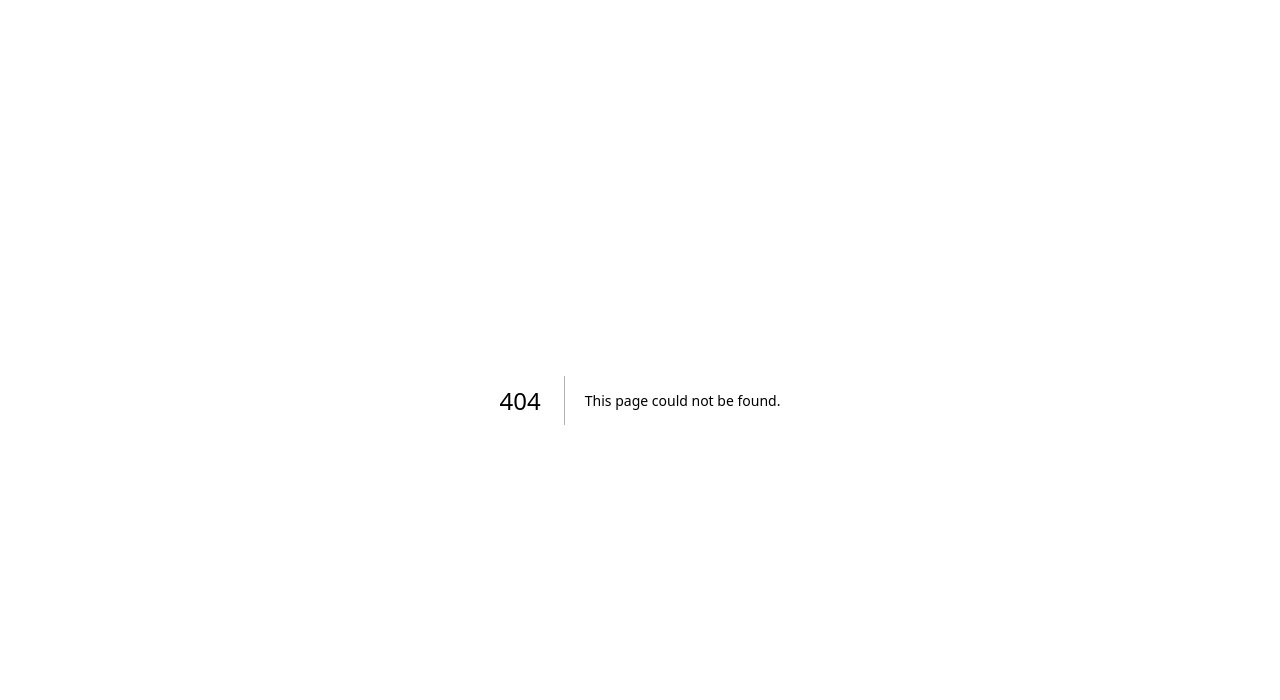
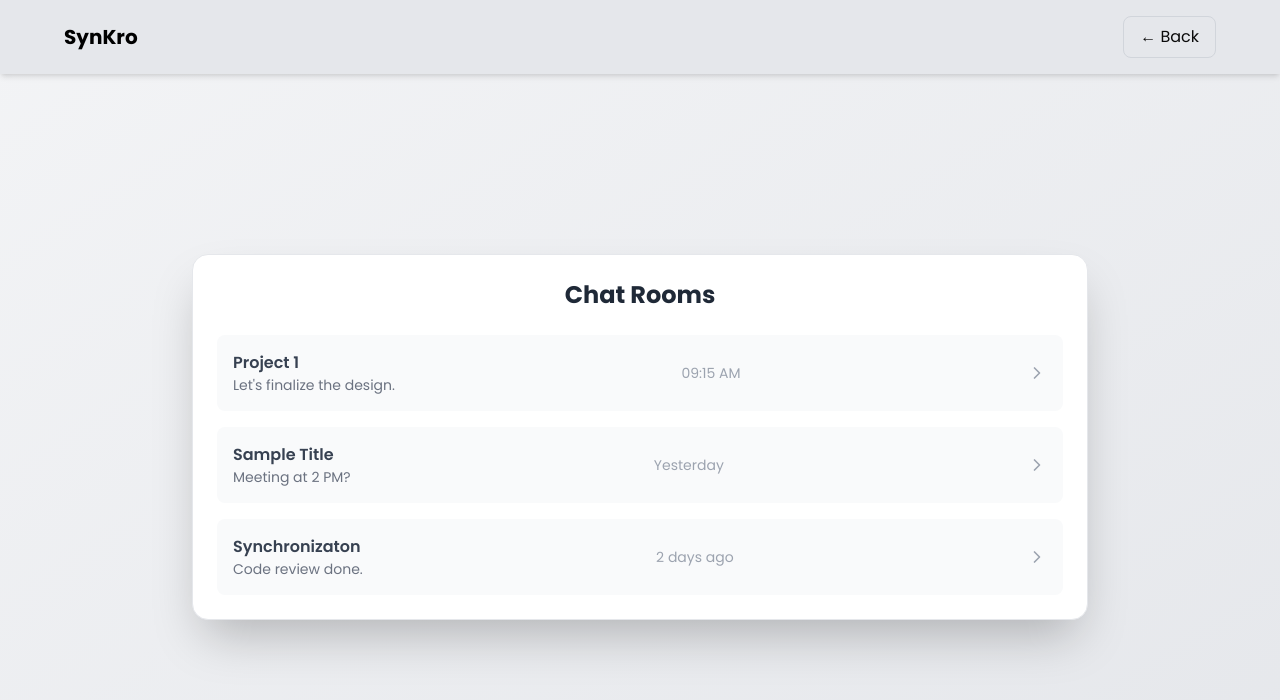
Before and after one commit to PranayVasoya/SynKro, a Next.js app: page /chat in a window 1280 px wide. Before the commit this address had no page. Shown: the top 700 px of the page. Built offline with nearby package versions, Linux system fonts and the light colour scheme.

Commit message:
Create page.tsx

```diff
--- /dev/null
+++ b/src/app/chat/page.tsx
@@ -0,0 +1,132 @@
+"use client";
+
+import { useState, useEffect } from "react";
+import { useRouter } from "next/navigation";
+import { MessageCircle, ChevronRight } from "lucide-react";
+
+// ChatPopup Component (for individual chat layout similar to WhatsApp)
+const ChatPopup = ({ chat, onClose }) => {
+  const [messages, setMessages] = useState([
+    { id: 1, text: "Hello! How's the project going?", sender: "other", time: "10:00 AM" },
+    { id: 2, text: "Great, working on the design now!", sender: "me", time: "10:02 AM" },
+  ]);
+  const [newMessage, setNewMessage] = useState("");
+
+  const handleSendMessage = (e) => {
+    e.preventDefault();
+    if (newMessage.trim()) {
+      setMessages([...messages, { id: messages.length + 1, text: newMessage, sender: "me", time: new Date().toLocaleTimeString([], { hour: '2-digit', minute: '2-digit' }) }]);
+      setNewMessage("");
+    }
+  };
+
+  return (
+    <div className="fixed inset-0 bg-black bg-opacity-50 flex items-center justify-center z-50">
+      <div className="bg-white w-full max-w-md h-[80vh] flex flex-col rounded-lg shadow-2xl border border-gray-200">
+        <div className="flex items-center p-4 border-b border-gray-200">
+          <button onClick={onClose} className="mr-4 text-gray-500 hover:text-gray-700">
+            <svg className="w-6 h-6" fill="none" stroke="currentColor" viewBox="0 0 24 24">
+              <path strokeLinecap="round" strokeLinejoin="round" strokeWidth="2" d="M6 18L18 6M6 6l12 12"/>
+            </svg>
+          </button>
+          <h2 className="text-xl font-semibold">{chat.title}</h2>
+        </div>
+        <div className="flex-1 p-4 overflow-y-auto bg-gray-50">
+          {messages.map((msg) => (
+            <div key={msg.id} className={`mb-2 ${msg.sender === "me" ? "text-right" : "text-left"}`}>
+              <div className={`inline-block p-2 rounded-lg ${msg.sender === "me" ? "bg-blue-500 text-white" : "bg-gray-200 text-black"}`}>
+                {msg.text}
+              </div>
+              <div className="text-xs text-gray-500">{msg.time}</div>
+            </div>
+          ))}
+        </div>
+        <form onSubmit={handleSendMessage} className="p-4 border-t border-gray-200">
+          <div className="flex space-x-2">
+            <input
+              type="text"
+              value={newMessage}
+              onChange={(e) => setNewMessage(e.target.value)}
+              placeholder="Type a message..."
+              className="flex-1 p-2 border rounded-lg focus:ring-2 focus:ring-blue-500"
+            />
+            <button
+              type="submit"
+              className="bg-blue-500 text-white rounded-lg p-2 hover:bg-blue-600"
+            >
+              Send
+            </button>
+          </div>
+        </form>
+      </div>
+    </div>
+  );
+};
+
+export default function Page() {
+  const router = useRouter();
+  const [showChatPopup, setShowChatPopup] = useState(false);
+  const [selectedChat, setSelectedChat] = useState(null);
+  const [chats, setChats] = useState([
+    { id: 1, title: "Project 1", lastMessage: "Let's finalize the design.", time: "09:15 AM" },
+    { id: 2, title: "Sample Title", lastMessage: "Meeting at 2 PM?", time: "Yesterday" },
+    { id: 3, title: "Synchronizaton", lastMessage: "Code review done.", time: "2 days ago" },
+  ]);
+
+  useEffect(() => {
+    const handleResize = () => {
+      if (window.innerWidth >= 768) {
+        setShowChatPopup(false);
+      }
+    };
+    window.addEventListener("resize", handleResize);
+    return () => window.removeEventListener("resize", handleResize);
+  }, []);
+
+  const handleChatSelect = (chat) => {
+    setSelectedChat(chat);
+    setShowChatPopup(true);
+  };
+
+  return (
+    <div className="flex flex-col min-h-screen bg-gradient-to-br from-gray-100 to-gray-200">
+      <nav className="w-full bg-gray-200 shadow-md p-4">
+        <div className="max-w-6xl mx-auto flex justify-between items-center">
+          <h1 className="text-xl font-bold text-black">SynKro</h1>
+          <div className="flex space-x-4">
+            <button
+              onClick={() => router.push("/dashboard")}
+              className="border border-gray-300 px-4 py-2 rounded-lg hover:bg-gray-300 transition-colors"
+            >
+              ← Back
+            </button>
+          </div>
+        </div>
+      </nav>
+
+      <main className="flex-1 flex items-center justify-center p-6">
+        <div className="w-full max-w-4xl p-6 bg-white rounded-2xl shadow-2xl border border-gray-200">
+          <h2 className="text-2xl font-bold text-gray-800 text-center mb-6">Chat Rooms</h2>
+          <div className="space-y-4">
+            {chats.map((chat) => (
+              <div
+                key={chat.id}
+                className="flex items-center justify-between p-4 bg-gray-50 rounded-lg hover:bg-gray-100 cursor-pointer transition-colors"
+                onClick={() => handleChatSelect(chat)}
+              >
+                <div>
+                  <h3 className="font-semibold text-gray-700">{chat.title}</h3>
+                  <p className="text-sm text-gray-500">{chat.lastMessage}</p>
+                </div>
+                <div className="text-sm text-gray-400">{chat.time}</div>
+                <ChevronRight className="w-5 h-5 text-gray-400" />
+              </div>
+            ))}
+          </div>
+        </div>
+
+        {showChatPopup && selectedChat && <ChatPopup chat={selectedChat} onClose={() => setShowChatPopup(false)} />}
+      </main>
+    </div>
+  );
+}
```
